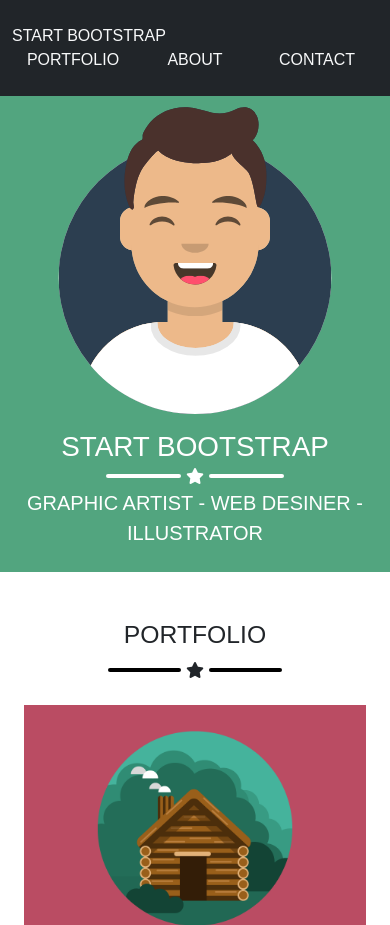
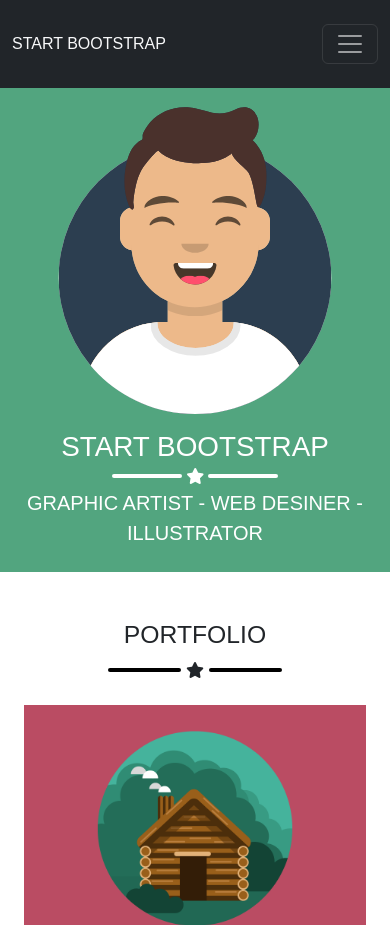
Before and after one commit to SimoneMenichetti/html-css-bootstrap-freelancer, a plain HTML site: page index.html in a window 390 px wide. Shown: the top 925 px of the page. Drawn offline with nearby package versions, Linux system fonts and the light colour scheme.

Commit message:
fix header ed inserimento link nav bootstrap con script js per il toggler hamburger in responsive smartphone

```diff
--- a/css/style.css
+++ b/css/style.css
@@ -41,6 +41,11 @@
       color: white;
       border: solid 1px white;
 
+
+  }
+
+  .btn-outline-success{
+
   }
 
   /* footer  regole */
--- a/index.html
+++ b/index.html
@@ -15,35 +15,45 @@
 </head>
 <body>
 
-    <header class="bg-dark text-light py-4 fixed-top ">
+    <header class="bg-dark text-light py-4 fixed-top">
         <div class="container-md">
-              <div class="row">
-                    <div class="col-md-6">
-                          START BOOTSTRAP
+            <div class="d-flex justify-content-between align-items-center">
+                <div class="d-flex align-items-center">
+                    <span>START BOOTSTRAP</span>
                 </div>
                 <div class="col-md-6 text-md-end">
-                          <div class="container text-center">
-                                <div class="row align-items-start">
-                                  <div class="col">
-                                    PORTFOLIO
-                                  </div>
-                                  <div class="col">
-                                    ABOUT
-                                  </div>
-                                  <div class="col">
-                                    CONTACT
+                    <!-- NAV BOOTSTRAP LINK https://getbootstrap.com/docs/5.2/components/navbar/-->
+                    <nav class="navbar navbar-expand-md navbar-dark p-0">
+                        <div class="container-fluid p-0 d-flex justify-content-end">
+                            <button class="navbar-toggler" type="button" data-bs-toggle="collapse" data-bs-target="#navbarNav" aria-controls="navbarNav" aria-expanded="false" aria-label="Toggle navigation">
+                            <span class="navbar-toggler-icon  justify-content-end"></span>
+                            </button>
+                            <div class="collapse navbar-collapse justify-content-end" id="navbarNav">
+                                <ul class="navbar-nav">
+                                    <li class="nav-item">
+                                        <a class="nav-link" href="#">PORTFOLIO</a>
+                                    </li>
+                                    <li class="nav-item">
+                                        <a class="nav-link" href="#">ABOUT</a>
+                                    </li>
+                                    <li class="nav-item">
+                                        <a class="nav-link" href="#">CONTACT</a>
+                                    </li>
+                                </ul>
                             </div>
                         </div>
-                          </div>
+                    </nav>
                 </div>
             </div>
         </div>
     </header>
+    <!-- JS Link BS for nav bar -->
+    <script src="https://cdn.jsdelivr.net/npm/bootstrap@5.3.0/dist/js/bootstrap.bundle.min.js"></script>
 
     <main>
     <!--jumbotron -->
        <section class="bg-success bg-gradien mt-5 pt-5  p-2 text-white bg-opacity-75">
-            <div class=".container">
+            <div class="container">
                 <div class="row">
                     <div class="col-12 text-center">
                         <img class="first-img " src="./img/avatar.svg" alt="Avatar">
```
Lines whose indentation alone changed are shown as unchanged.
